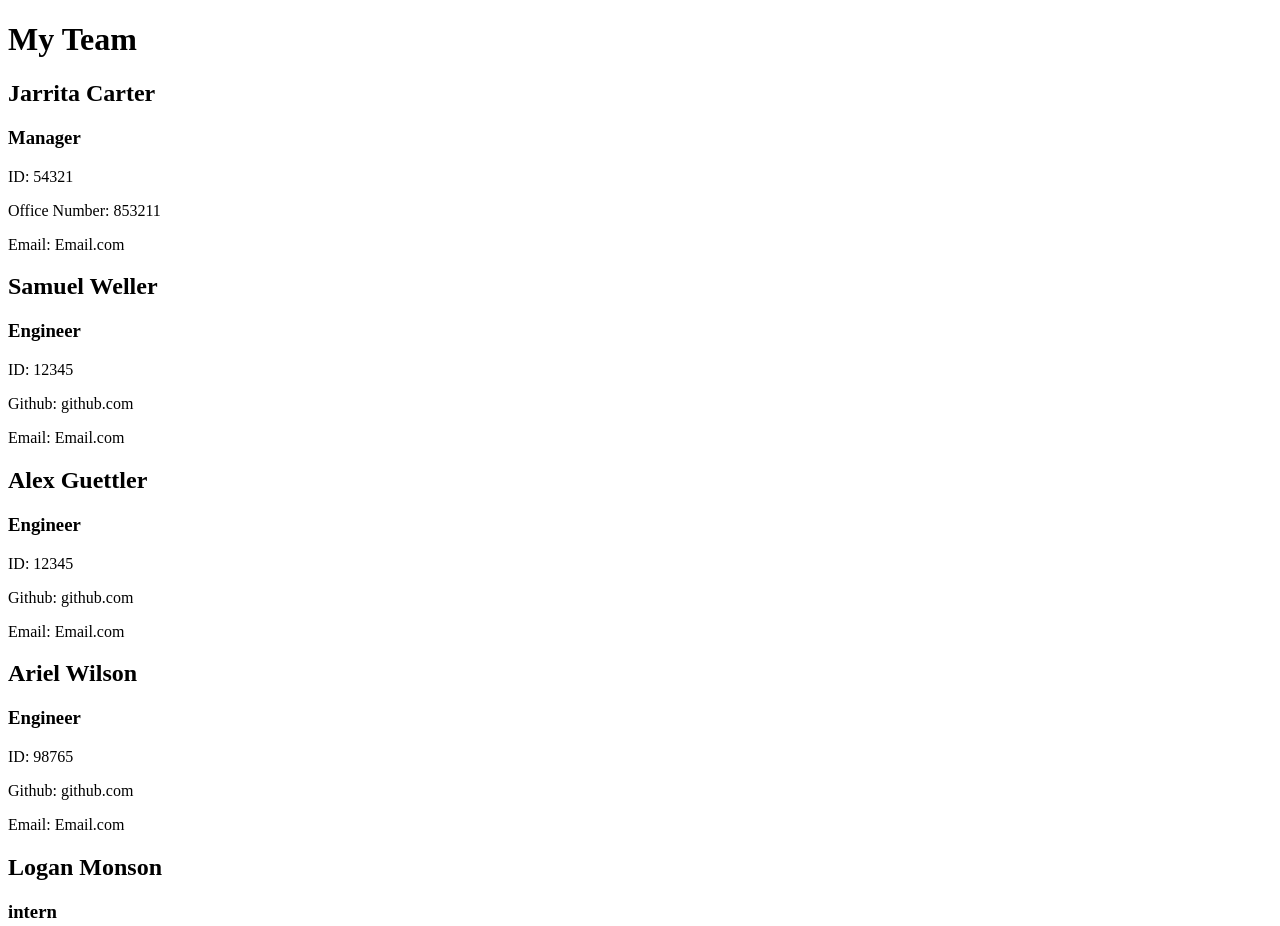
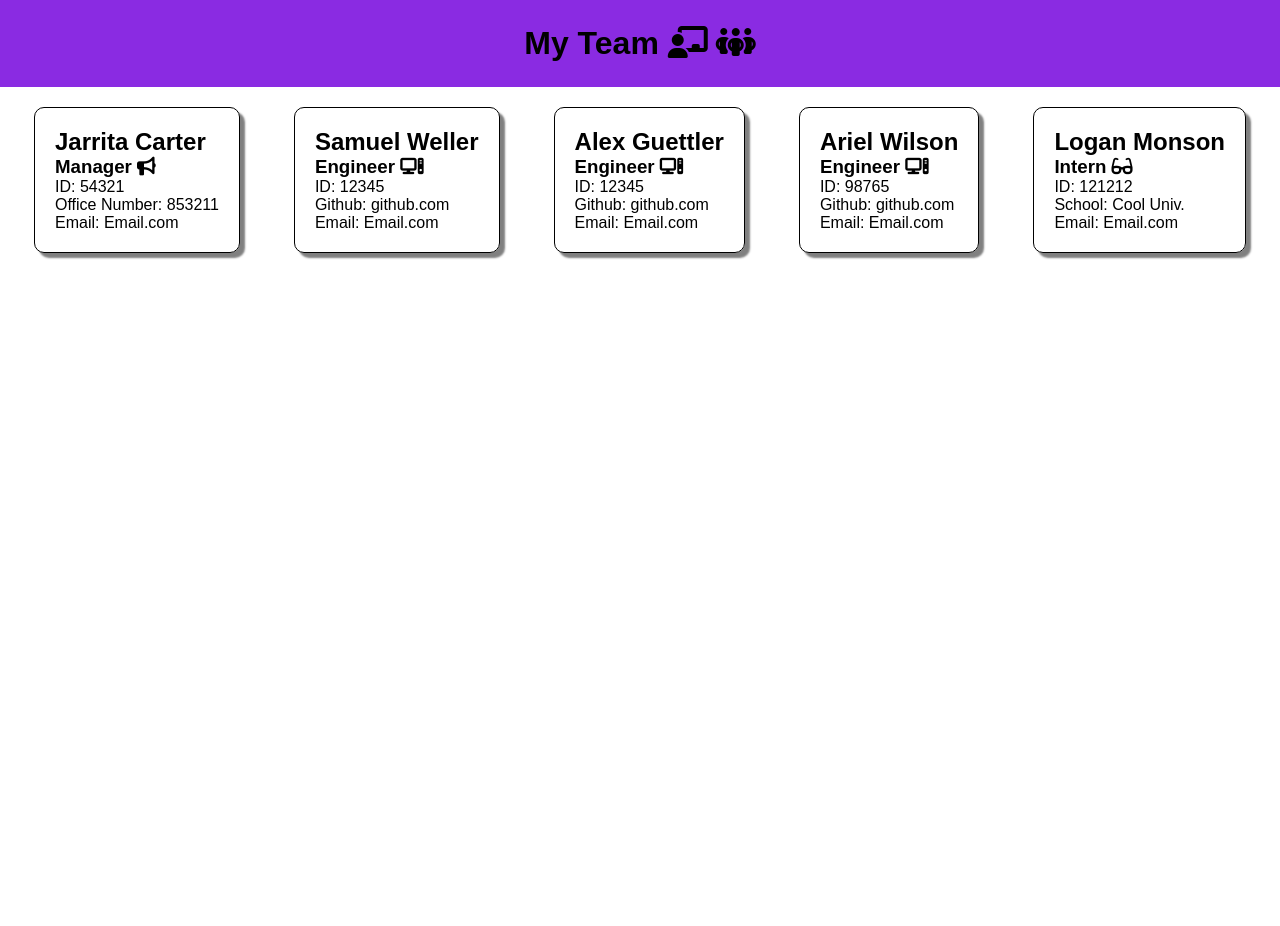
Before and after one commit to Loggamon/Team_Profile_Generator, a website: page dist/index.html in a window 1280 px wide. Shown: the top 926 px of the page. After the commit the page ends 800 px from the top, so only its background shows below. Drawn offline with Linux system fonts and the light colour scheme.

Commit message:
Working on templates for HTML, CSS, and titlecards

```diff
--- a/dist/index.html
+++ b/dist/index.html
@@ -4,49 +4,51 @@
     <meta charset="UTF-8" />
     <meta http-equiv="X-UA-Compatible" content="IE=edge" />
     <meta name="viewport" content="width=device-width, initial-scale=1.0" />
+    <link rel="stylesheet" href="./styles.css">
+    <script src="https://kit.fontawesome.com/7d3d72b2a8.js" crossorigin="anonymous"></script>
     <title>My Team</title>
   </head>
 
   <body>
-    <header>
-      <h1>My Team</h1>
+    <header class="header">
+      <h1>My Team <i class="fa-solid fa-chalkboard-user"> <i class="fa-solid fa-people-group"></i></i></h1>
     </header>
-    <main>
-      <section>
+    <main class="container">
+      <section class="card">
         <h2>Jarrita Carter</h2>
-        <h3>Manager</h3>
+        <h3>Manager <i class="fa-solid fa-bullhorn"></i></h3>
         <p>ID: 54321</p>
         <p>Office Number: 853211</p>
         <a>Email: Email.com</a>
       </section>
 
-      <section>
+      <section class="card">
         <h2>Samuel Weller</h2>
-        <h3>Engineer</h3>
+        <h3>Engineer <i class="fa-solid fa-computer"></i></h3>
         <p>ID: 12345</p>
         <p>Github: github.com</p>
         <a>Email: Email.com</a>
       </section>
 
-      <section>
+      <section class="card">
         <h2>Alex Guettler</h2>
-        <h3>Engineer</h3>
+        <h3>Engineer <i class="fa-solid fa-computer"></i></h3>
         <p>ID: 12345</p>
         <p>Github: github.com</p>
         <a>Email: Email.com</a>
       </section>
 
-      <section>
+      <section class="card">
         <h2>Ariel Wilson</h2>
-        <h3>Engineer</h3>
+        <h3>Engineer <i class="fa-solid fa-computer"></i></h3>
         <p>ID: 98765</p>
         <p>Github: github.com</p>
         <a>Email: Email.com</a>
       </section>
 
-      <section>
+      <section class="card">
         <h2>Logan Monson</h2>
-        <h3>intern</h3>
+        <h3>Intern <i class="fa-solid fa-glasses"></i></h3>
         <p>ID: 121212</p>
         <p>School: Cool Univ.</p>
         <a>Email: Email.com</a>
--- a/dist/styles.css
+++ b/dist/styles.css
@@ -0,0 +1,33 @@
+* {
+    margin: 0;
+    padding: 0;
+    font-family:Arial, Helvetica, sans-serif;
+    box-sizing: border-box;
+}
+
+.header {
+    background-color: blueviolet;
+    margin: auto;
+    padding: 25px;
+    display: flex;
+    justify-content:center;
+
+
+}
+
+.container {
+    display: flex;
+    flex-flow: row wrap;
+    justify-content: space-evenly;
+
+
+}
+
+.card {
+    padding: 20px;
+    margin: 20px;
+    border: 1px solid black;
+    border-style: solid;
+    border-radius: 10px;
+    box-shadow: 5px 5px 2px 0 grey;
+}
```
